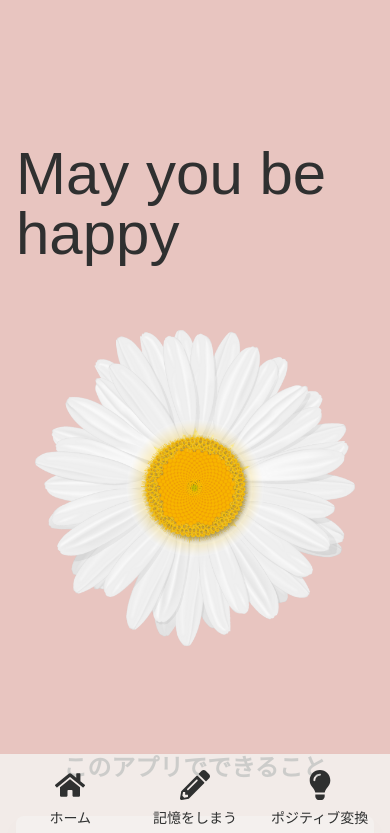
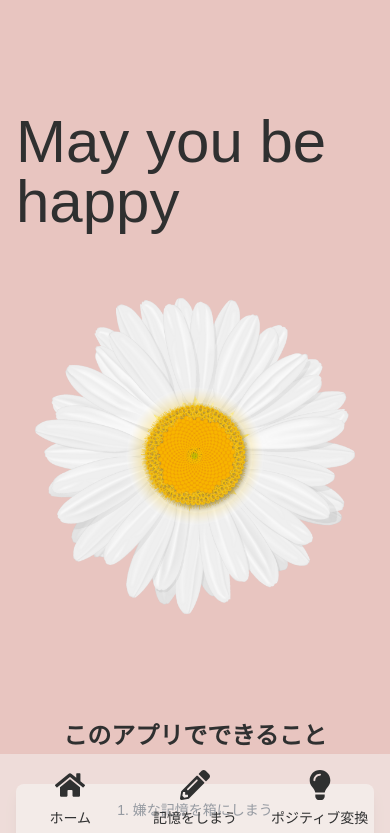
Before and after one commit to erika-to-omochi/be-happy-front, a Next.js app: page / in a window 390 px wide. Shown: the top 833 px of the page. Built offline with nearby package versions, Linux system fonts and the light colour scheme; a web font is replaced by a local one.

Commit message:
レイアウト修正

```diff
--- a/src/app/box/page.jsx
+++ b/src/app/box/page.jsx
@@ -109,8 +109,9 @@ const Step1 = () => {
           handleSubmit={handleSubmit}
         />
       )}
-
-      <ActionButtons />
+      <div className="min-h-[24vh] flex flex-col items-center justify-center p-4">
+        <ActionButtons />
+      </div>
     </div>
   );
 };
--- a/src/app/components/ActionButtons.jsx
+++ b/src/app/components/ActionButtons.jsx
@@ -4,7 +4,7 @@ import { FaPencilAlt, FaMedal, FaLightbulb, FaHome } from 'react-icons/fa';
 
 const ActionButtons = () => {
   return (
-    <div className="fixed bottom-0 left-0 w-full bg-[rgba(244,244,242,0.8)] p-4 shadow-lg">
+    <div className="fixed bottom-0 left-0 w-full bg-[rgba(244,244,242,0.5)] p-4 shadow-lg">
       <div className="grid grid-cols-3 gap-4 text-center">
         <Link href="/" className="flex flex-col items-center justify-center hover:text-[#C0B8AE] transition">
           <FaHome className="text-3xl" />
--- a/src/app/components/MemoryBox.jsx
+++ b/src/app/components/MemoryBox.jsx
@@ -68,8 +68,8 @@ const MemoryBox = ({
         </div>
       )}
 
-      {/* 記憶を箱にしまうボタン - 箱の外に配置 */}
-      {!isBoxClosed && !isAnimating && (
+      {/* 記憶を箱にしまうボタン - 送信が完了した後に表示 */}
+      {!isBoxClosed && !isAnimating && isSubmitted && (
         <motion.div
           initial={{ opacity: 0 }}
           animate={{ opacity: 1 }}
--- a/src/app/components/MemoryInput.jsx
+++ b/src/app/components/MemoryInput.jsx
@@ -4,7 +4,7 @@ import React from 'react';
 
 const MemoryInput = ({ memory, handleInputChange, handleSubmit }) => {
   return (
-    <div className="relative w-full max-w-md mt-8">
+    <div className="relative w-full max-w-md mt-56">
       <textarea
         value={memory}
         onChange={handleInputChange}
--- a/src/app/components/ui/LayoutGrid/index.jsx
+++ b/src/app/components/ui/LayoutGrid/index.jsx
@@ -10,7 +10,6 @@ export const LayoutGrid = ({ cards, handleTransform }) => {
   const [updatedCards, setUpdatedCards] = useState([]);
 
   useEffect(() => {
-    // cards のデータをマッピングして updatedCards に保存
     const mappedCards = cards.map((card, index) => ({
       ...card,
       content: {
@@ -18,36 +17,33 @@ export const LayoutGrid = ({ cards, handleTransform }) => {
         transformedContent: card.content.transformedContent || card.transformed_content,
         createdAt: card.content.createdAt || card.created_at,
       },
-      // サムネイル画像が存在しない場合、デフォルトの画像を使用
       thumbnail: card.thumbnail || `/images/${index % 17 + 1}.png`,
     }));
     setUpdatedCards(mappedCards);
   }, [cards]);
 
   const openModal = (card) => {
-    setSelectedMemory(card); // モーダルに表示する記憶を設定
+    setSelectedMemory(card);
   };
 
   const closeModal = () => {
-    setSelectedMemory(null); // モーダルを閉じる
+    setSelectedMemory(null);
     setIsLoading(false);
   };
 
   const handleTransformClick = async (id) => {
     setIsLoading(true);
     try {
-      const transformedContent = await handleTransform(id); // 変換処理を実行
+      const transformedContent = await handleTransform(id);
       if (transformedContent) {
-        // 選択された記憶に変換後の内容を即座に反映
         setSelectedMemory((prev) => ({
           ...prev,
           content: {
             ...prev.content,
-            transformedContent: transformedContent,
+            transformedContent,
           },
         }));
 
-        // updatedCards 配列も更新
         setUpdatedCards((prevCards) =>
           prevCards.map((card) =>
             card.id === id
@@ -55,7 +51,8 @@ export const LayoutGrid = ({ cards, handleTransform }) => {
                   ...card,
                   content: {
                     ...card.content,
-                    transformedContent: transformedContent,                  },
+                    transformedContent,
+                  },
                 }
               : card
           )
@@ -69,7 +66,7 @@ export const LayoutGrid = ({ cards, handleTransform }) => {
   };
 
   return (
-    <div className="w-full p-10 grid grid-cols-1 md:grid-cols-3 max-w-7xl mx-auto gap-4 relative">
+    <div className="w-full h-full p-4 grid grid-cols-3 gap-4 justify-items-center mx-auto max-w-screen-lg">
       {updatedCards.map((card) => (
         <ImageCard key={card.id} card={card} onClick={() => openModal(card)} />
       ))}
--- a/src/app/components/ui/image-card/index.jsx
+++ b/src/app/components/ui/image-card/index.jsx
@@ -3,7 +3,7 @@ import { motion } from 'framer-motion';
 import Image from 'next/image';
 
 const ImageCard = ({ card, onClick }) => (
-  <div className="relative overflow-hidden aspect-square h-auto w-full">
+  <div className="relative overflow-hidden h-24 w-24 sm:h-24 sm:w-24 md:h-56 md:w-56 lg:h-72 lg:w-72">
     <motion.div
       whileHover={{ scale: 1.05 }}
       whileTap={{ scale: 0.95 }}
--- a/src/app/globals.css
+++ b/src/app/globals.css
@@ -3,15 +3,8 @@
 @tailwind utilities;
 
 :root {
-  --background: #e8c5c0;
+  --background: #F3F0EC;
   --foreground: #2F3030;
-}
-
-@media (prefers-color-scheme: dark) {
-  :root {
-    --background: #2F3030;
-    --foreground: #e8c5c0;
-  }
 }
 
 body {
--- a/src/app/page.jsx
+++ b/src/app/page.jsx
@@ -8,8 +8,8 @@ import { motion } from 'framer-motion';
 
 function App() {
   return (
-    <div className="min-h-screen flex flex-col items-center justify-center p-4">
-      <h1 className="text-6xl lg:text-5xl md:text-5xl sm:text-4xl mb-16 mt-32">May you be happy</h1>
+    <div className="min-h-screen flex flex-col items-center justify-center p-4 bg-[#E8C5C0]">
+      <h1 className="text-6xl lg:text-5xl md:text-5xl sm:text-4xl mb-16 mt-24">May you be happy</h1>
       <div className="flex justify-center">
         <Image
           src="/6.png"
@@ -84,7 +84,6 @@ function App() {
         <ActionButtons />
       </div>
 
-
     </div>
   );
 }
--- a/src/app/personal/page.jsx
+++ b/src/app/personal/page.jsx
@@ -82,7 +82,7 @@ const IndexPage = () => {
 
   if (loading) {
     return (
-      <div className="min-h-screen flex items-center justify-center bg-[#FFFCF6]">
+      <div className="min-h-screen flex items-center justify-center">
         <div className="flex items-center">
           {/* 画像を表示 */}
           <Image src="/7.png" alt="Loading Icon" width={50} height={50} />
@@ -97,22 +97,24 @@ const IndexPage = () => {
   }
 
   return (
-    <div
-      className="min-h-screen flex flex-col items-center justify-center p-4 bg-[#FFFCF6]"
-    >
-      <div className="flex flex-col items-center justify-start w-full px-4 sm:px-6 lg:px-8">
-        <h1 className="text-4xl font-bold mt-24">箱に入っている記憶一覧</h1>
+    <div className="min-h-screen flex flex-col items-center justify-center p-4">
+    <div className="flex flex-col items-center justify-start w-full px-4 sm:px-6 lg:px-8">
+      <h1 className="text-4xl lg:text-3xl md:text-3xl sm:text-xl text-base font-bold mt-16">
+        箱に入っている記憶一覧
+      </h1>
         {memories.length === 0 ? (
           <p className="text-lg">記憶がまだありません。</p>
         ) : (
-          <div className="w-full mt-8">
+          <div className="w-full mt-4">
             <LayoutGrid
               cards={memories}
               handleTransform={handleTransform} // ここで LayoutGrid に handleTransform を渡す
             />
           </div>
         )}
-        <ActionButtons />
+        <div className="min-h-[8vh] flex flex-col items-center justify-center p-4">
+          <ActionButtons />
+        </div>
       </div>
     </div>
   );
```
